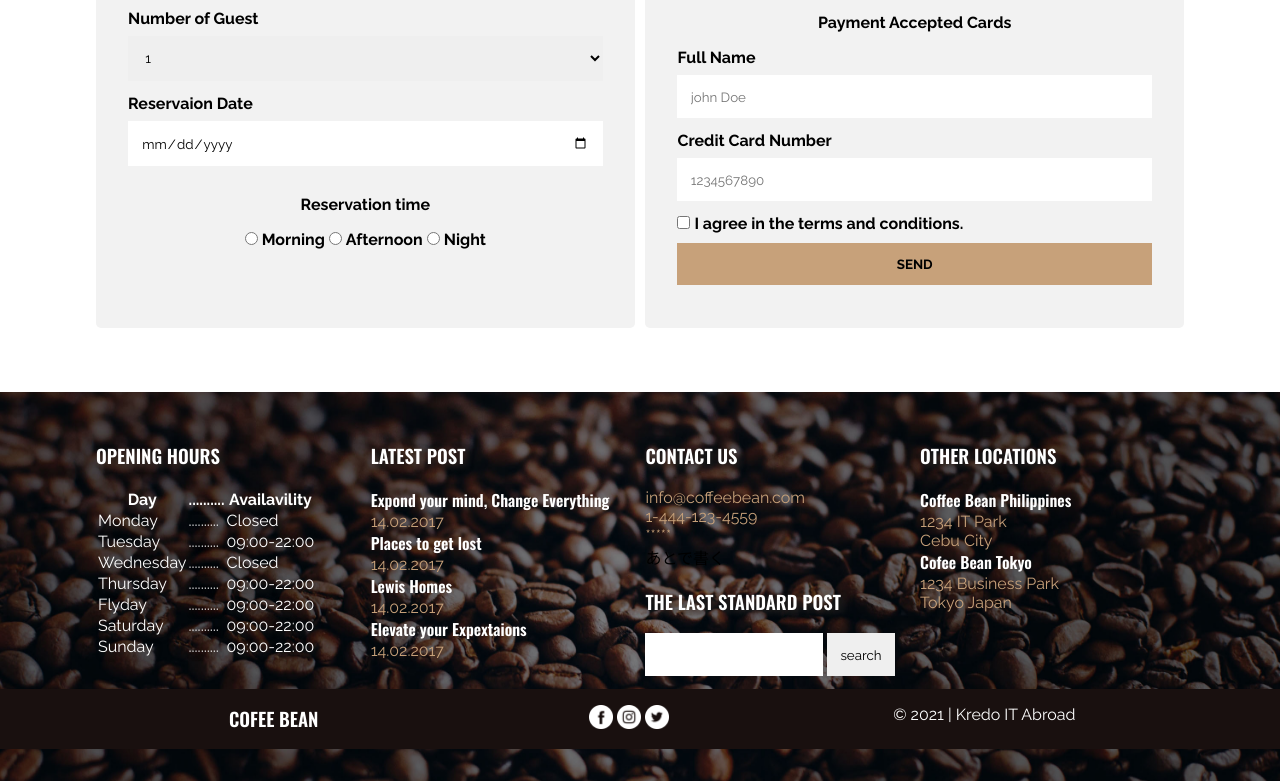
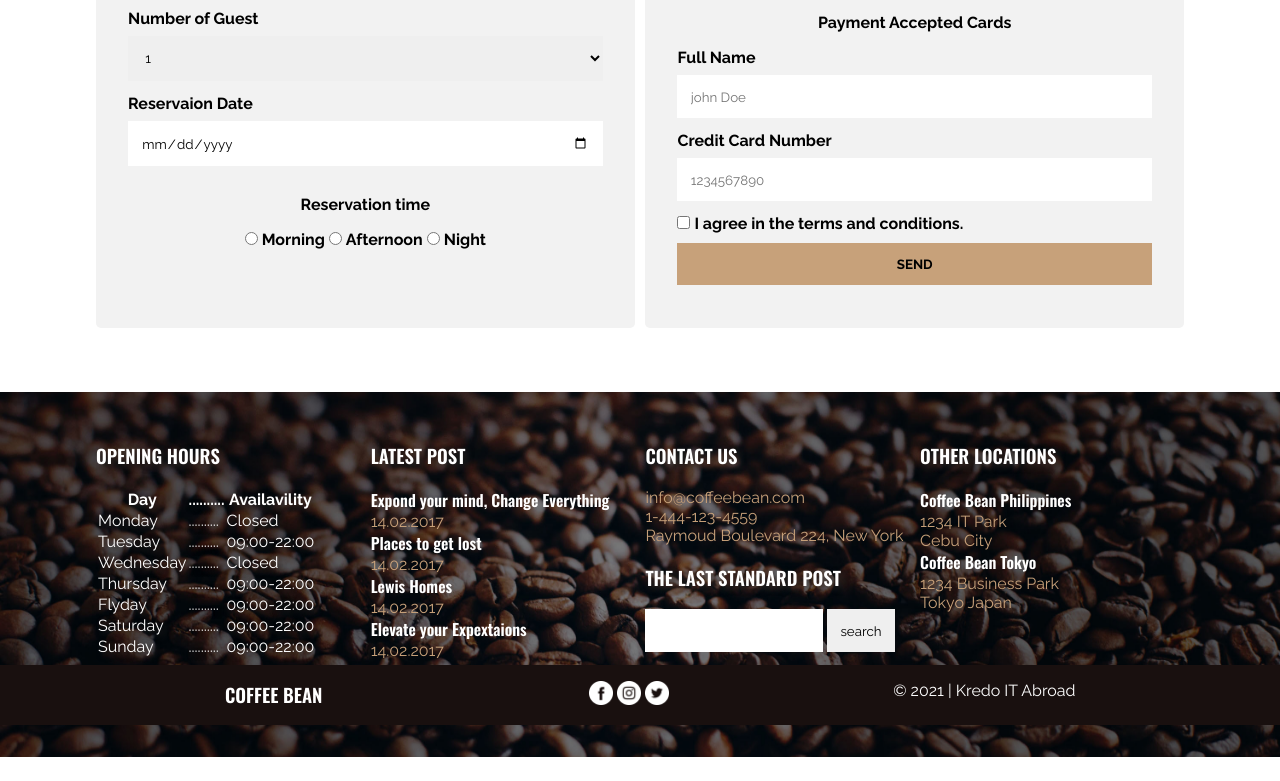
Before and after one commit to Momo-koutarou/Coffee-Bean, a plain HTML site: page index.html in a window 1280 px wide. Shown: the part 4546-5327 px from the top of the page. After the commit the page ends 5303 px from the top, so only its background shows below. Drawn offline with nearby package versions, Linux system fonts and the light colour scheme.

Commit message:
Add files via upload

```diff
--- a/index.html
+++ b/index.html
@@ -312,7 +312,7 @@
                 <h3>Contact us</h3>
                 <p>info@coffeebean.com</p>
                 <p>1-444-123-4559</p>
-                <p>*****</p>あとで書く
+                <p>Raymoud Boulevard 224, New York</p>
 
                 <h3>The Last Standard Post</h3>
                 <form action="#" method="#" class="footer-form">
@@ -327,14 +327,14 @@
                 <p>1234 IT Park</p>
                 <p>Cebu City</p>
 
-                <h4>Cofee Bean Tokyo</h4>
+                <h4>Coffee Bean Tokyo</h4>
                 <p>1234 Business Park</p>
                 <p>Tokyo Japan</p>
             </div>
         </div>
         <div class="footer-social">
             <div class="social-widget">
-                <h3>cofee Bean</h3>
+                <h3>coffee Bean</h3>
             </div>
             <div class="social-widget">
                 <a href="https://www.facebook.com"><img src="assets/images/icon-fb.png" alt="facebook icon"></a>
```
